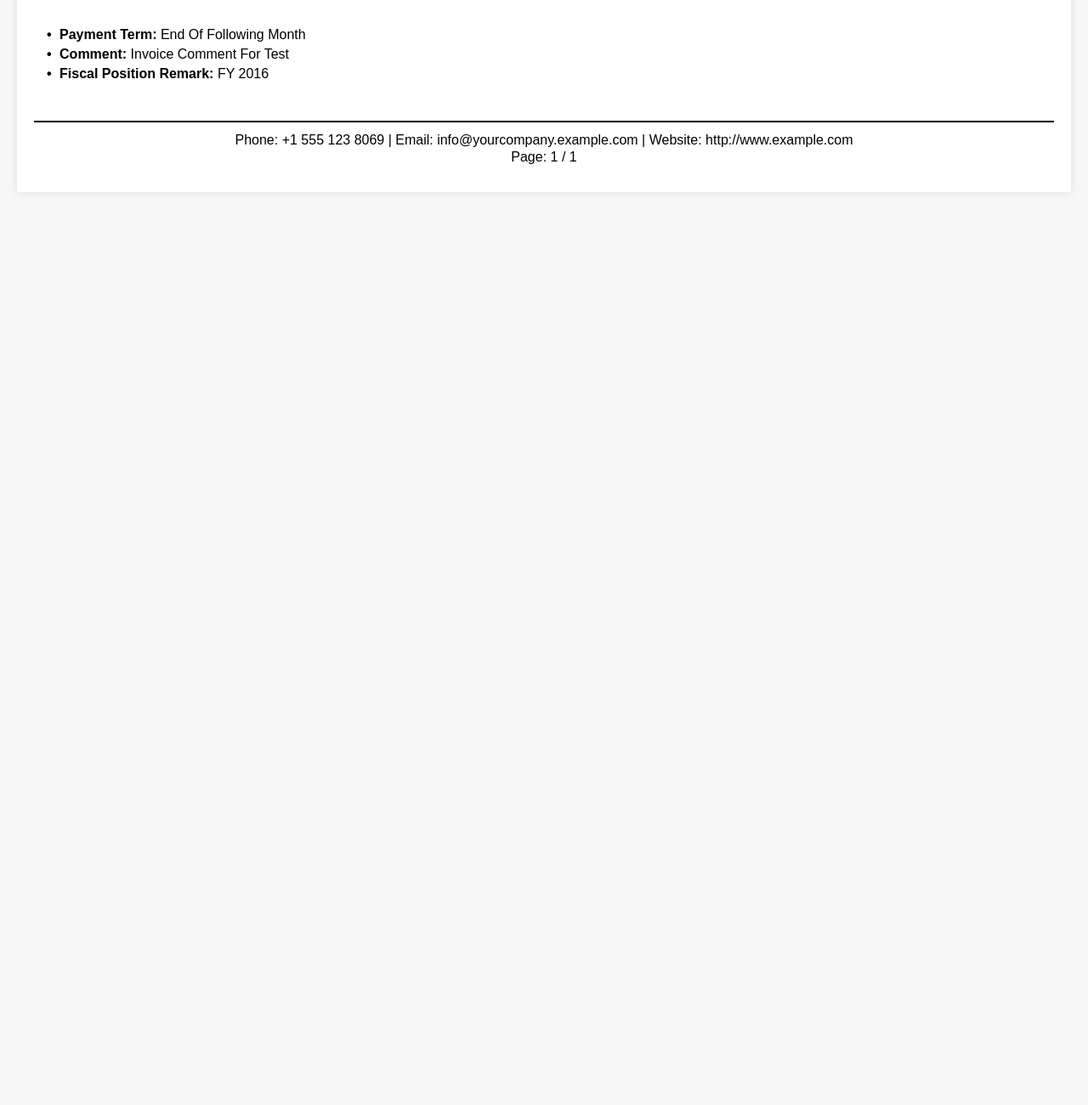
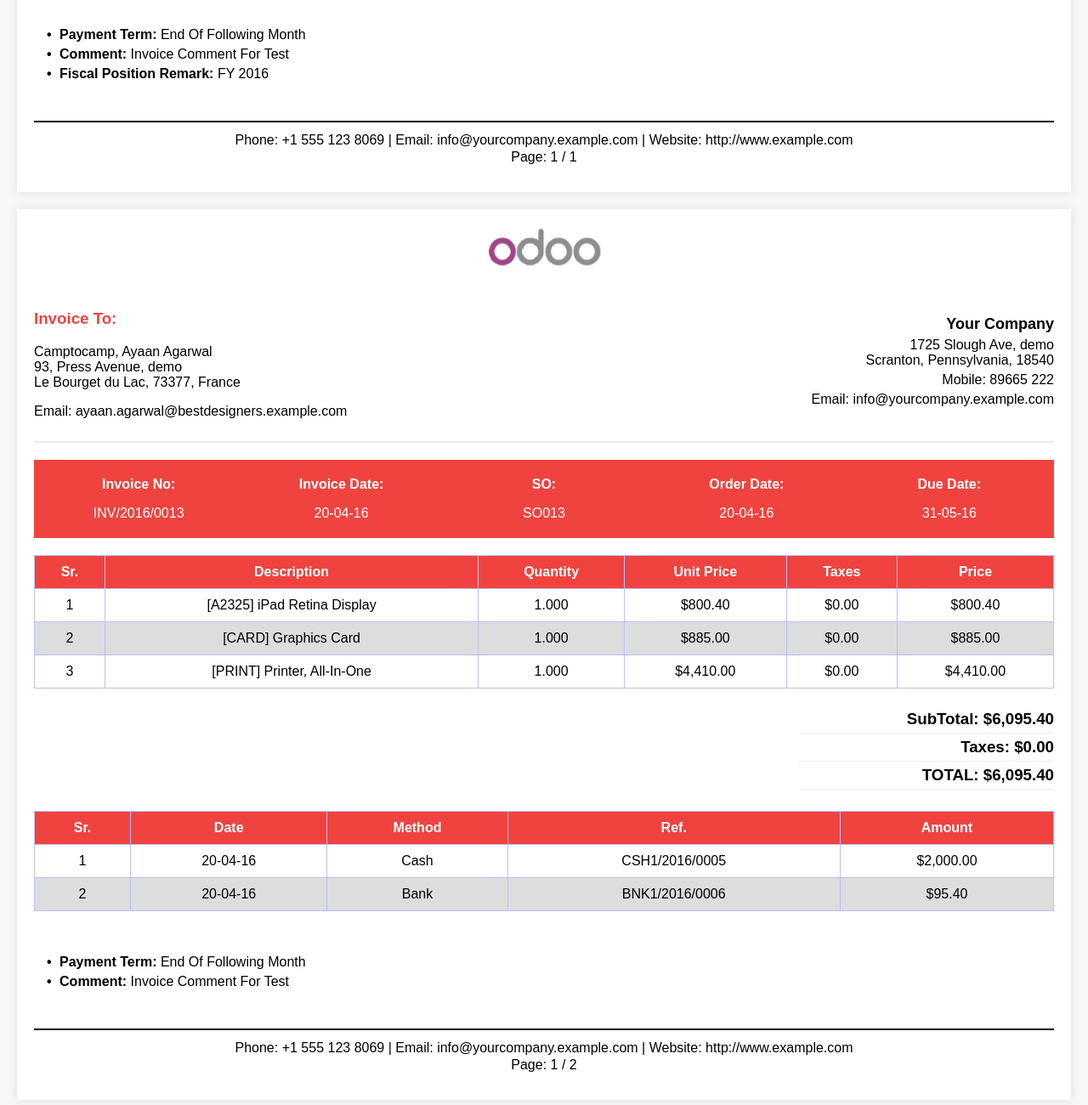
Before and after one commit to faysalahmmed1/Odoo-template, a plain HTML site: page index.html in a window 1280 px wide. Shown: the part 875-2175 px from the top of the page at 85% size. Before the commit the page ends 1121 px from the top, so only its background shows below. Drawn offline with Linux system fonts and the light colour scheme.

Commit message:
second invoice completed

```diff
--- a/index.html
+++ b/index.html
@@ -420,7 +420,147 @@
         </div>
     </section>
 
+    <section style="margin-top:10px;">
+        <div class="container">
 
+            <div class="logo">
+                <img src="./image/Odoo.png" alt="Odoo Logo">
+            </div>
+
+            <header>
+                <div class="client-info">
+                    <h3 style="color: #f0433f;">Invoice To:</h3>
+                    <p>Camptocamp, Ayaan Agarwal<br>93, Press Avenue, demo<br>Le Bourget du Lac, 73377, France</p>
+                    <p>Email: ayaan.agarwal@bestdesigners.example.com</p>
+                </div>
+                <div style="text-align: end;" class="company-info">
+                    <h2>Your Company</h2>
+                    <p>1725 Slough Ave, demo<br>Scranton, Pennsylvania, 18540</p>
+                    <p>Mobile: 89665 222</p>
+                    <p>Email: info@yourcompany.example.com</p>
+                </div>
+
+            </header>
+
+            <div class="invoice-summary">
+                <div>
+                    <p><strong>Invoice No:</strong></p>
+                    <p>INV/2016/0013</p>
+                </div>
+                <div>
+                    <p><strong>Invoice Date:</strong></p>
+                    <p>20-04-16</p>
+                </div>
+                <div>
+                    <p><strong>SO:</strong></p>
+                    <p>SO013</p>
+                </div>
+                <div>
+                    <p><strong>Order Date:</strong></p>
+                    <p>20-04-16</p>
+                </div>
+                <div>
+                    <p><strong>Due Date:</strong></p>
+                    <p>31-05-16</p>
+                </div>
+            </div>
+
+
+            <div>
+                <table>
+                    <thead>
+                        <tr>
+                            <th style="background-color: #f0433f;">Sr.</th>
+                            <th style="background-color: #f0433f;">Description</th>
+                            <th style="background-color: #f0433f;">Quantity</th>
+                            <th style="background-color: #f0433f;">Unit Price</th>
+                            <th style="background-color: #f0433f;">Taxes</th>
+                            <th style="background-color: #f0433f;">Price</th>
+                        </tr>
+                    </thead>
+                    <tbody>
+                        <tr>
+                            <td>1</td>
+                            <td>[A2325] iPad Retina Display</td>
+                            <td>1.000</td>
+                            <td>$800.40</td>
+                            <td>$0.00</td>
+                            <td>$800.40</td>
+                        </tr>
+                        <tr style="background-color: #ddd;">
+                            <td>2</td>
+                            <td>[CARD] Graphics Card</td>
+                            <td>1.000</td>
+                            <td>$885.00</td>
+                            <td>$0.00</td>
+                            <td>$885.00</td>
+                        </tr>
+                        <tr>
+                            <td>3</td>
+                            <td>[PRINT] Printer, All-In-One</td>
+                            <td>1.000</td>
+                            <td>$4,410.00</td>
+                            <td>$0.00</td>
+                            <td>$4,410.00</td>
+                        </tr>
+                    </tbody>
+                </table>
+            </div>
+
+            <!-- Total Section Aligned Right with Underline -->
+            <div class="invoice-details">
+                <div class="total">
+                    <h3>SubTotal: $6,095.40</h3>
+                    <h3>Taxes: $0.00</h3>
+                    <h3><strong>TOTAL: $6,095.40</strong></h3>
+                </div>
+            </div>
+
+            <table>
+                <thead>
+                    <tr>
+                        <th style="background-color: #f0433f;">Sr.</th>
+                        <th style="background-color: #f0433f;">Date</th>
+                        <th style="background-color: #f0433f;">Method</th>
+                        <th style="background-color: #f0433f;">Ref.</th>
+                        <th style="background-color: #f0433f;">Amount</th>
+
+                    </tr>
+                </thead>
+                <tbody>
+                    <tr>
+                        <td>1</td>
+                        <td>20-04-16</td>
+                        <td>Cash</td>
+                        <td>CSH1/2016/0005</td>
+                        <td>$2,000.00</td>
+                    </tr>
+                    <tr style="background-color: #ddd;">
+                        <td>2</td>
+                        <td>20-04-16</td>
+                        <td>Bank</td>
+                        <td>BNK1/2016/0006</td>
+                        <td>$95.40</td>
+                    </tr>
+                </tbody>
+            </table>
+
+            <footer>
+                <div class="content">
+                    <ul>
+                        <li><strong>Payment Term:</strong> End Of Following Month</li>
+                        <li><strong>Comment:</strong> Invoice Comment For Test</li>
+
+                    </ul>
+                </div>
+                <div class="footer">
+                    <p>Phone: +1 555 123 8069 | Email: info@yourcompany.example.com | Website: http://www.example.com
+                    </p>
+                    <p>Page: 1 / 2</p>
+                </div>
+            </footer>
+        </div>
+    </section>
 
 </body>
 
```
Also changed, not shown: 1 other file.
